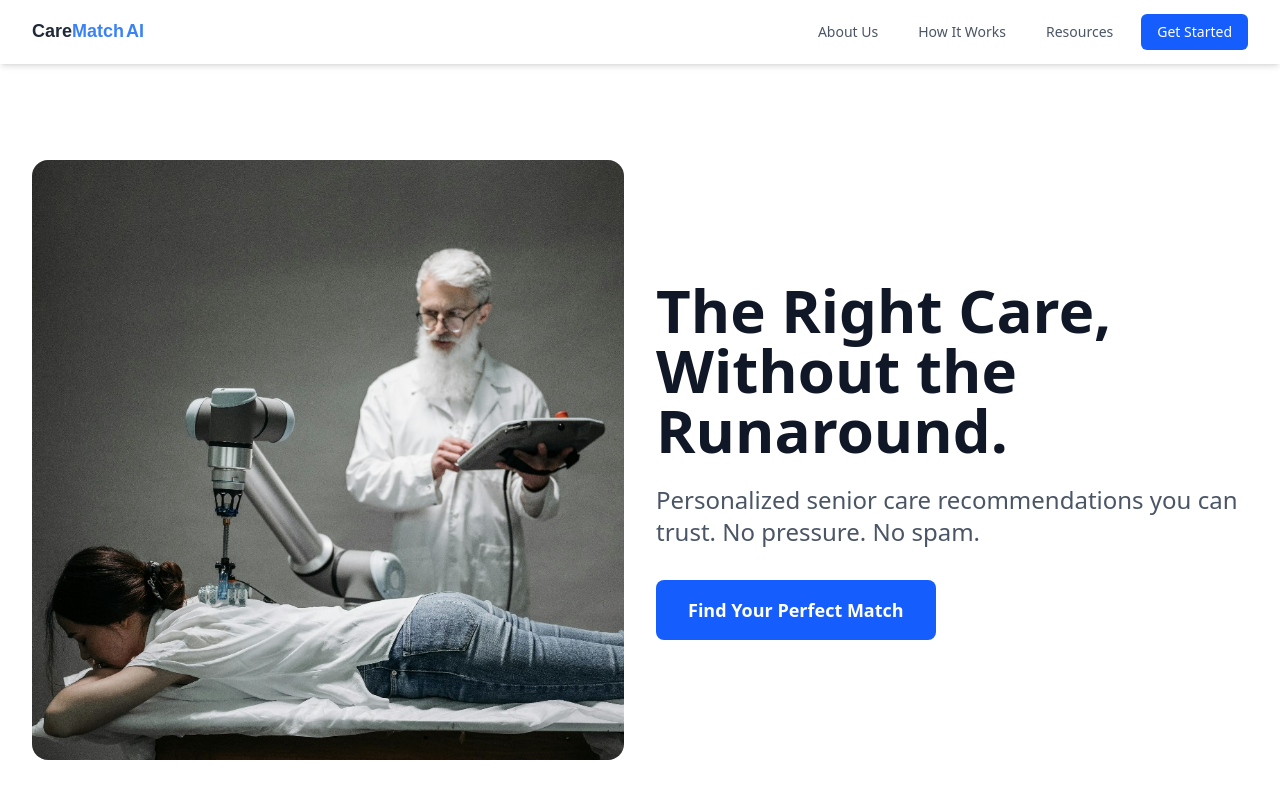
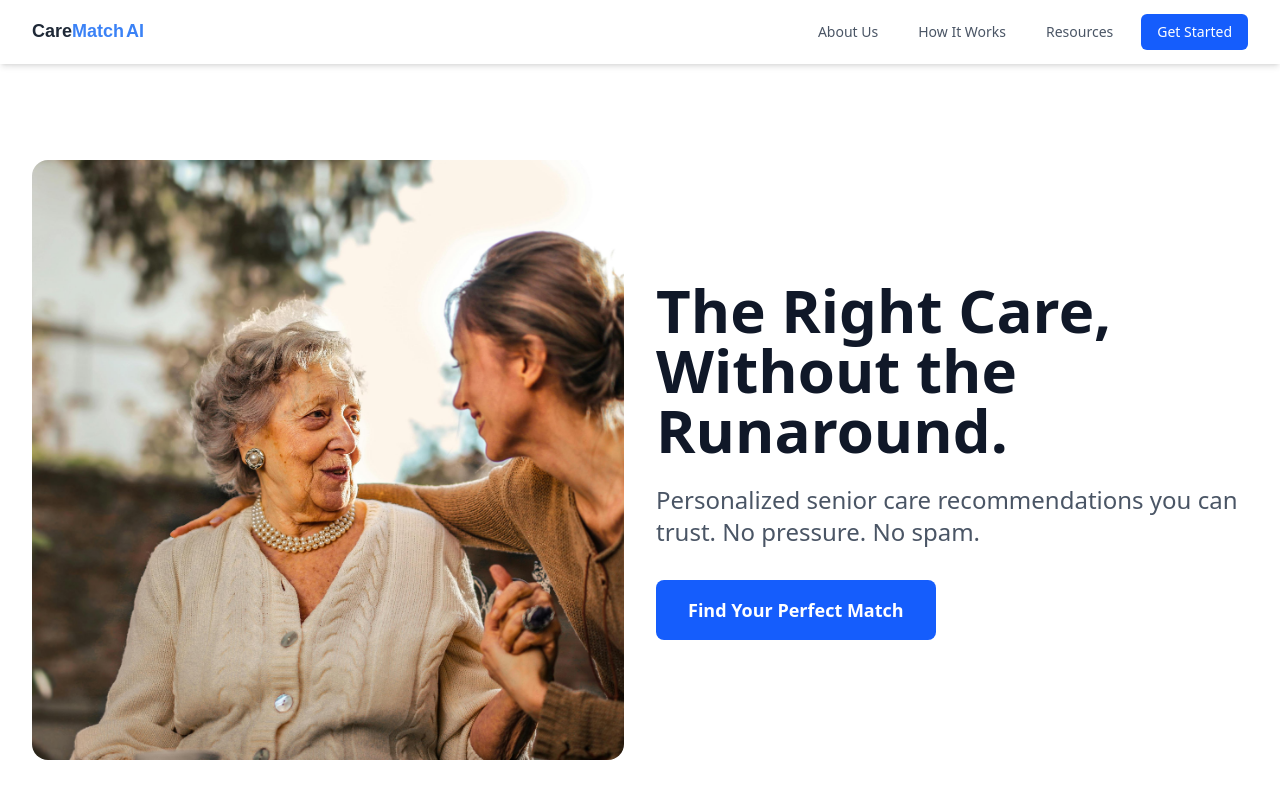
Before and after one commit to Nilanchal9437/carematch-ai-web, a Next.js app: page / in a window 1280 px wide. Shown: the top 800 px of the page. Built offline with nearby package versions, Linux system fonts and the light colour scheme.

Commit message:
image changes

```diff
--- a/src/features/home/components/Hero.tsx
+++ b/src/features/home/components/Hero.tsx
@@ -26,7 +26,7 @@ export default function Hero() {
             }}
           >
             <Image
-              src="/IMG-20250505-WA0002.jpg"
+              src="/hero.jpg"
               alt="Healthcare Technology"
               fill
               className="object-cover rounded-2xl"
@@ -82,7 +82,7 @@ export default function Hero() {
             }}
           >
             <Image
-              src="/IMG-20250505-WA0002.jpg"
+              src="/hero.jpg"
               alt="Healthcare Technology"
               fill
               className="object-cover rounded-2xl"
```
Also changed, not shown: public/hero.jpg (added).
